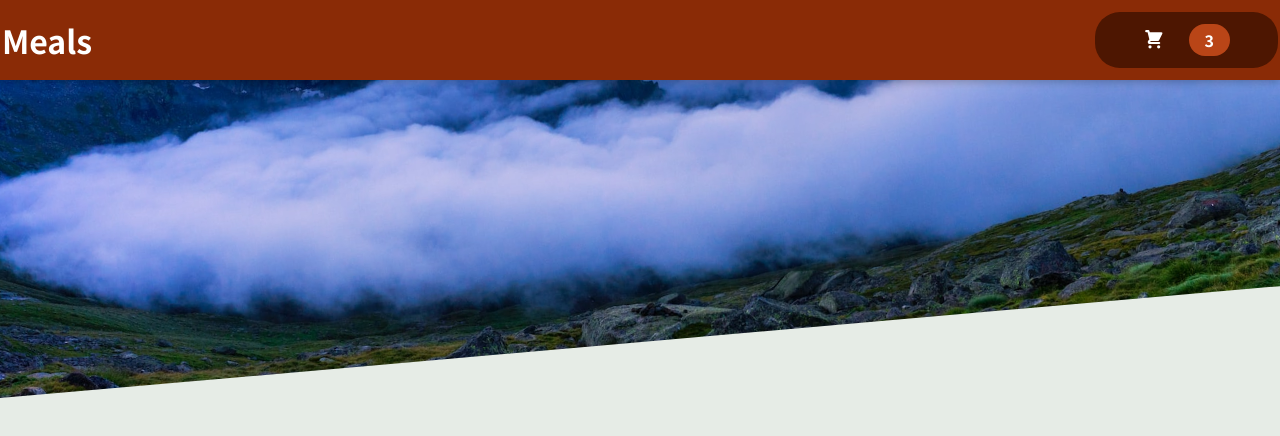
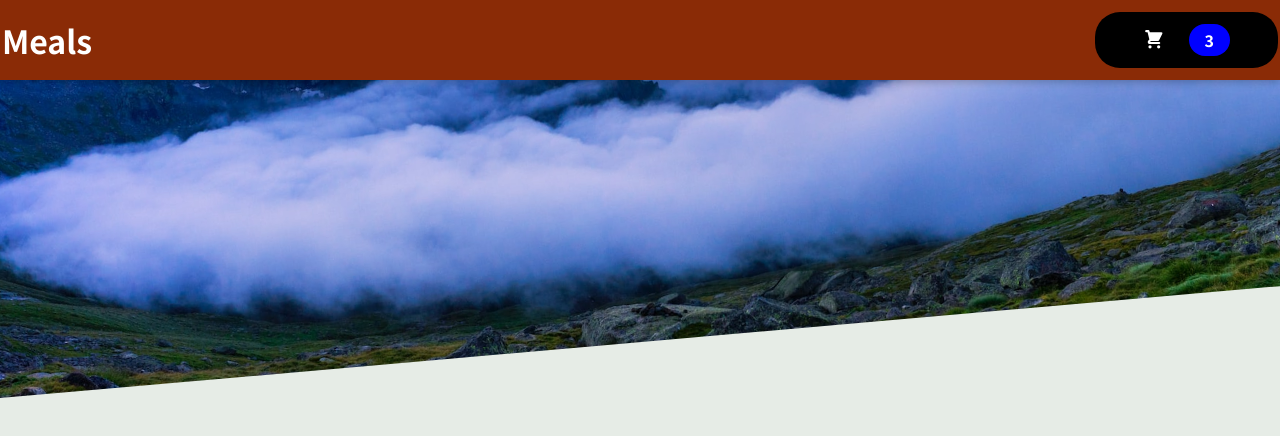
Before and after one commit to Alisyad9/weight_project, a React (Create React App) app: page / in a window 1280 px wide. Shown: the top 436 px of the page. Built offline with nearby package versions, Linux system fonts and the light colour scheme.

Commit message:
colors changed

```diff
--- a/src/components/Layout/HeaderButton.module.css
+++ b/src/components/Layout/HeaderButton.module.css
@@ -2,7 +2,7 @@
     cursor: pointer;
     font: inherit;
     border: none;
-    background-color: #4d1601;
+    background-color: black;
     color: white;
     padding: 0.75rem 3rem;
     display: flex;
@@ -24,7 +24,7 @@
   }
 
   .badge {
-    background-color: #b94517;
+    background-color: blue;
     padding: 0.25rem 1rem;
     border-radius: 25px;
     margin-left: 1rem;
```
